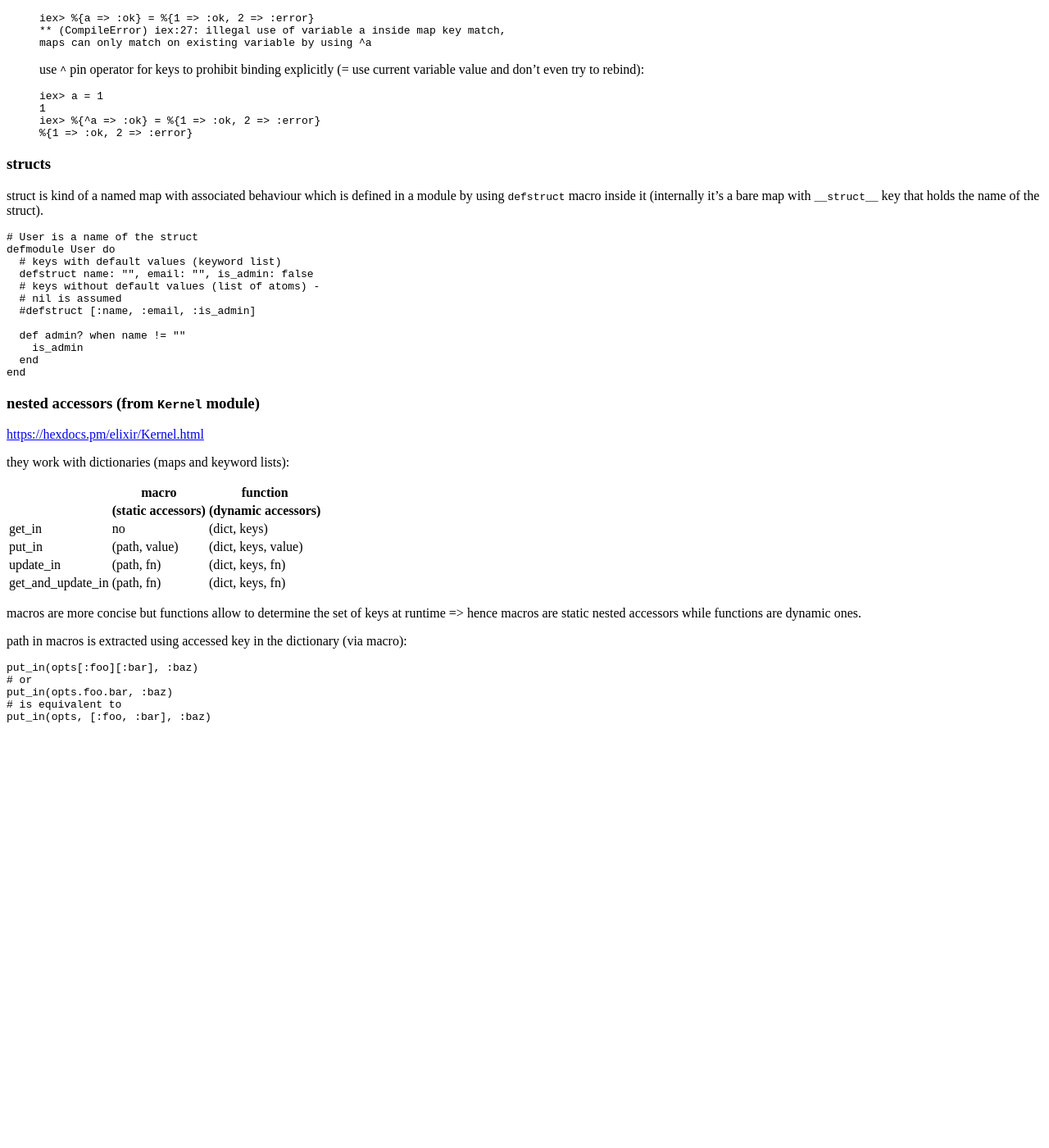
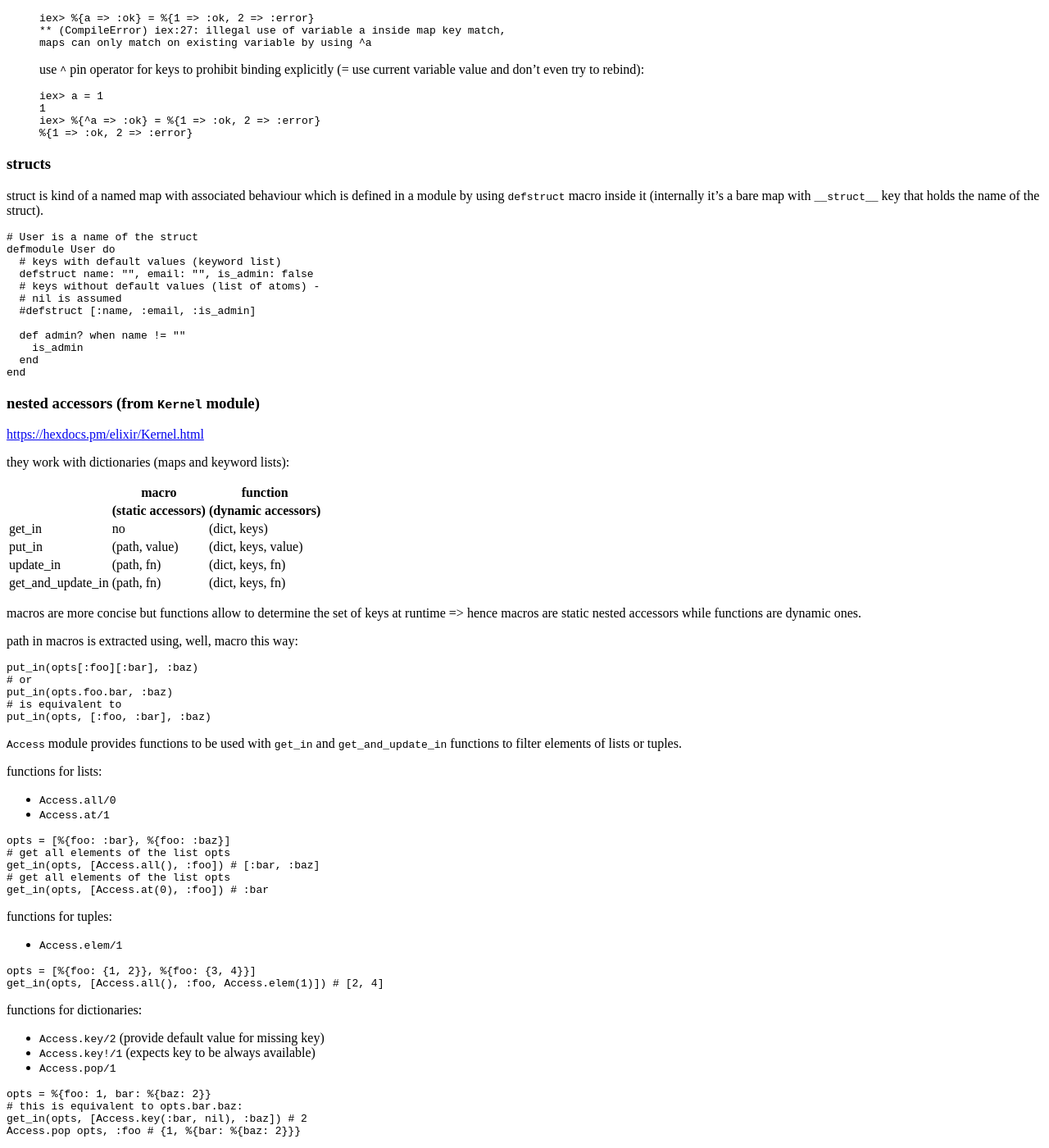
Before and after one commit to tap349/tap349.github.io, a Jekyll site: the page built from _posts/2016-12-31-elixir-notes.md, in a window 1280 px wide and 1400 px high, scrolled down 7312 px. Shown: the whole window at 82% size. Built offline with Jekyll 4.4.1, drawn with Linux system fonts in a browser that asks for light colours; before the commit the page ends 8207 px from its top, so only the background shows below that.

Commit message:
update 2017-01-06_03:22:55

````diff
--- a/_posts/2016-12-31-elixir-notes.md
+++ b/_posts/2016-12-31-elixir-notes.md
@@ -540,7 +540,7 @@ macros are more concise but functions allow to determine the set of
 keys at runtime => hence macros are static nested accessors while
 functions are dynamic ones.
 
-path in macros is extracted using accessed key in the dictionary (via macro):
+path in macros is extracted using, well, macro this way:
 
 ```elixir
 put_in(opts[:foo][:bar], :baz)
@@ -549,3 +549,40 @@ put_in(opts.foo.bar, :baz)
 # is equivalent to
 put_in(opts, [:foo, :bar], :baz)
 ```
+
+`Access` module provides functions to be used with `get_in` and
+`get_and_update_in` functions to filter elements of lists or tuples.
+
+functions for lists:
+
+- `Access.all/0`
+- `Access.at/1`
+
+```elixir
+opts = [%{foo: :bar}, %{foo: :baz}]
+# get all elements of the list opts
+get_in(opts, [Access.all(), :foo]) # [:bar, :baz]
+# get all elements of the list opts
+get_in(opts, [Access.at(0), :foo]) # :bar
+```
+functions for tuples:
+
+- `Access.elem/1`
+
+```elixir
+opts = [%{foo: {1, 2}}, %{foo: {3, 4}}]
+get_in(opts, [Access.all(), :foo, Access.elem(1)]) # [2, 4]
+```
+
+functions for dictionaries:
+
+- `Access.key/2` (provide default value for missing key)
+- `Access.key!/1` (expects key to be always available)
+- `Access.pop/1`
+
+```elixir
+opts = %{foo: 1, bar: %{baz: 2}}
+# this is equivalent to opts.bar.baz:
+get_in(opts, [Access.key(:bar, nil), :baz]) # 2
+Access.pop opts, :foo # {1, %{bar: %{baz: 2}}}
+```
````
